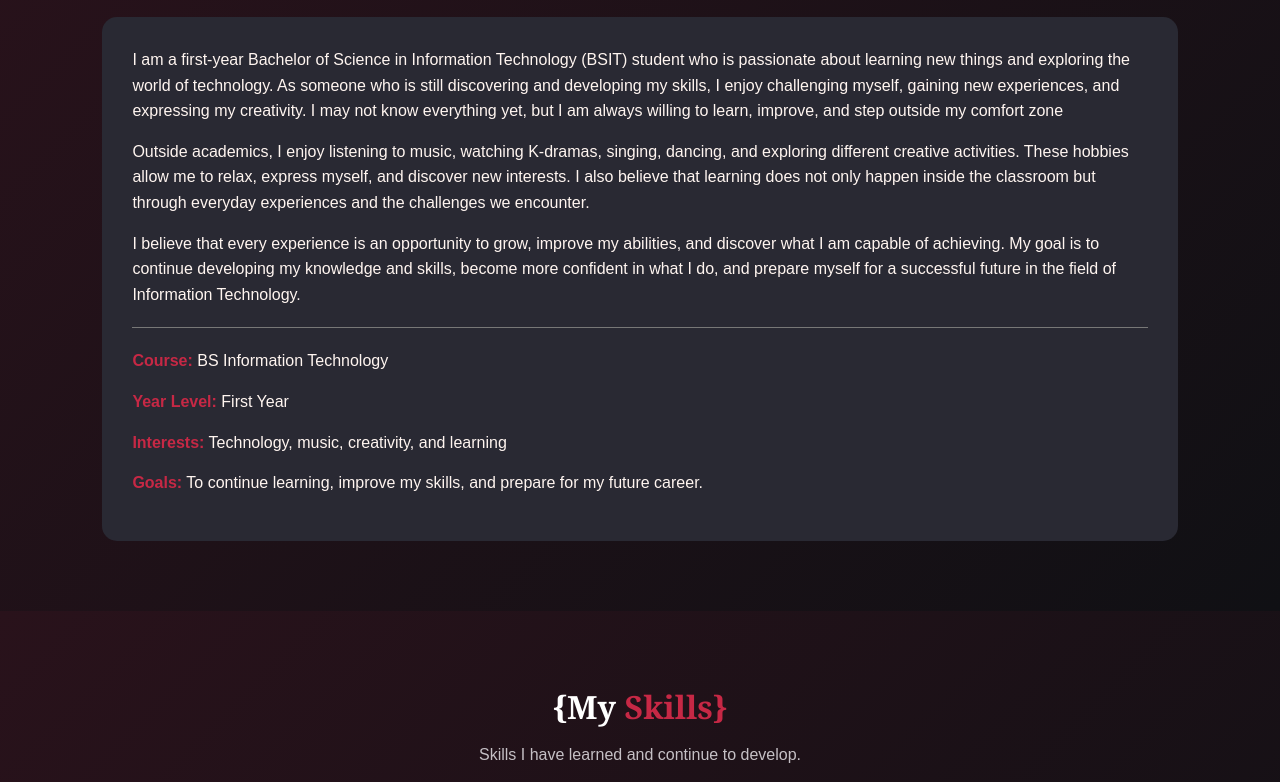
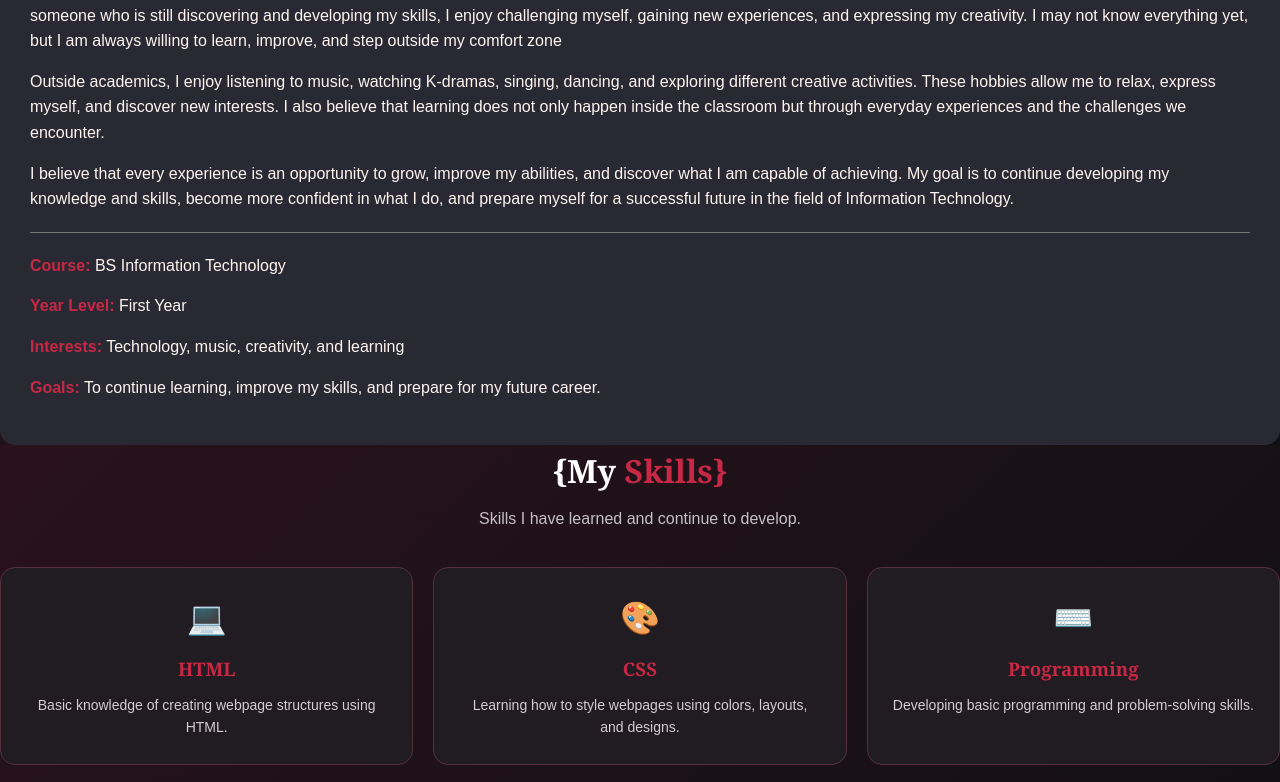
Before and after one commit to maejemelo-lang/regulacion_gelinamea, a plain HTML site: page index.html in a window 1280 px wide. Shown: the part 756-1538 px from the top of the page. Drawn offline with Linux system fonts and the light colour scheme.

Commit message:
Update style.css

```diff
--- a/style.css
+++ b/style.css
@@ -27,9 +27,6 @@ h3 {
     font-family: Georgia, serif;
 }
 
-section {
-    padding: 70px 8%;
-}
 
 
 header {
```
